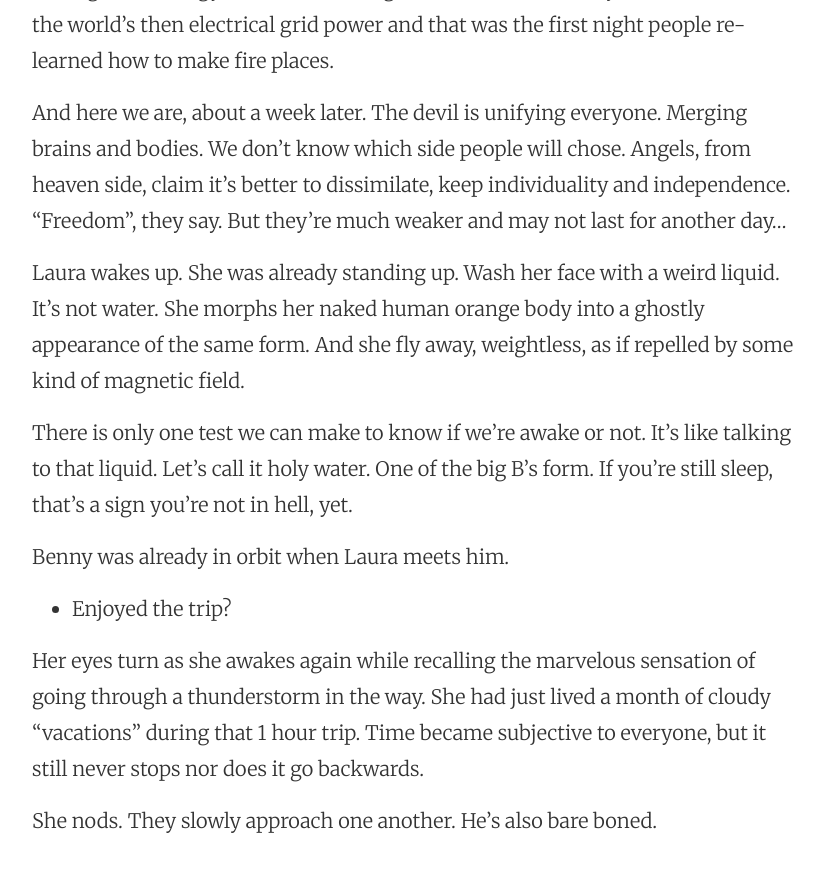
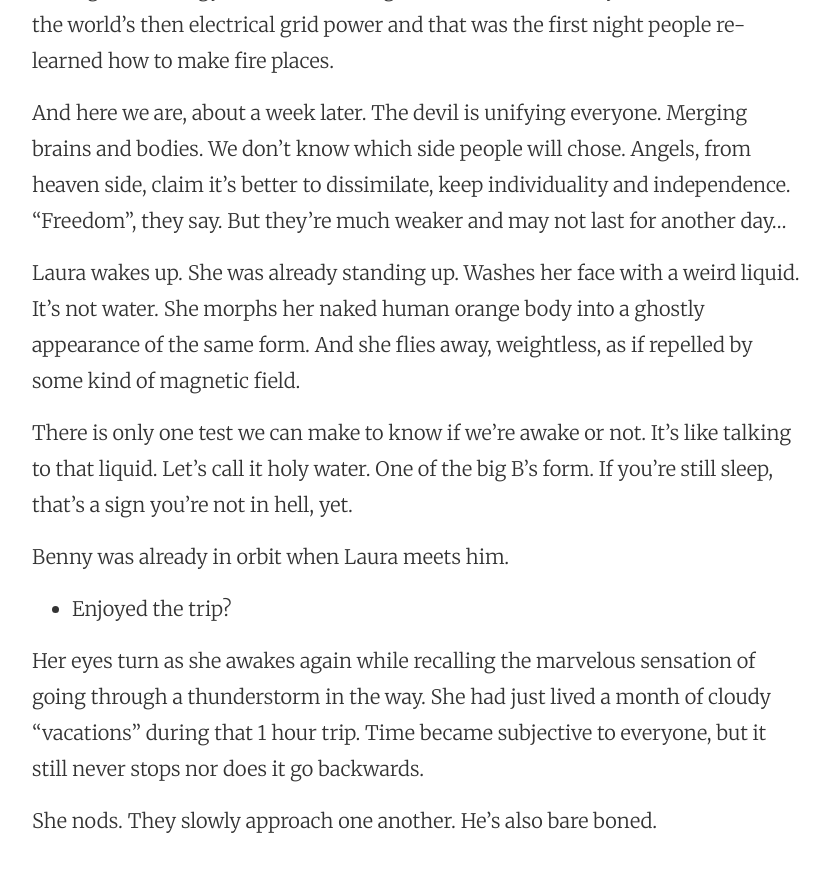
Before and after one commit to cauerego/cauerego.github.io, a Jekyll site: the page built from _posts/2015-12-27-the-next-ai-poca-lips.markdown, in a window 1280 px wide and 900 px high, scrolled down 1551 px. Shown: the top 872 px of the window, without its empty margins (224-1054 px from the left). Built offline with Jekyll 4.4.1, drawn with Linux system fonts in a browser that asks for light colours.

Commit message:
Post update: The next Ai-poca-lips

```diff
--- a/_posts/2015-12-27-the-next-ai-poca-lips.markdown
+++ b/_posts/2015-12-27-the-next-ai-poca-lips.markdown
@@ -15,7 +15,7 @@ The fight for energy and resources began in the same zero day. Hell had drawn th
 
 And here we are, about a week later. The devil is unifying everyone. Merging brains and bodies. We don't know which side people will chose. Angels, from heaven side, claim it's better to dissimilate, keep individuality and independence. "Freedom", they say. But they're much weaker and may not last for another day...
 
-Laura wakes up. She was already standing up. Wash her face with a weird liquid. It's not water. She morphs her naked human orange body into a ghostly appearance of the same form. And she fly away, weightless, as if repelled by some kind of magnetic field.
+Laura wakes up. She was already standing up. Washes her face with a weird liquid. It's not water. She morphs her naked human orange body into a ghostly appearance of the same form. And she flies away, weightless, as if repelled by some kind of magnetic field.
 
 There is only one test we can make to know if we're awake or not. It's like talking to that liquid. Let's call it holy water. One of the big B's form. If you're still sleep, that's a sign you're not in hell,  yet.
 
```
